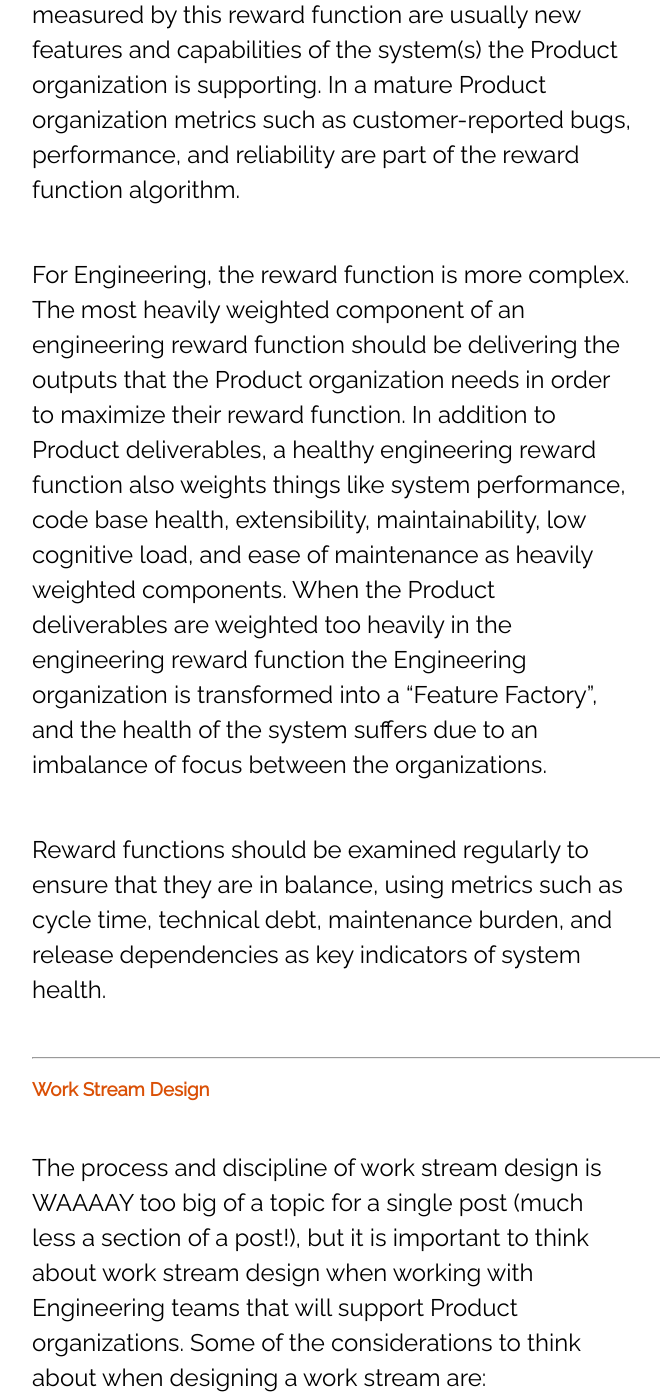
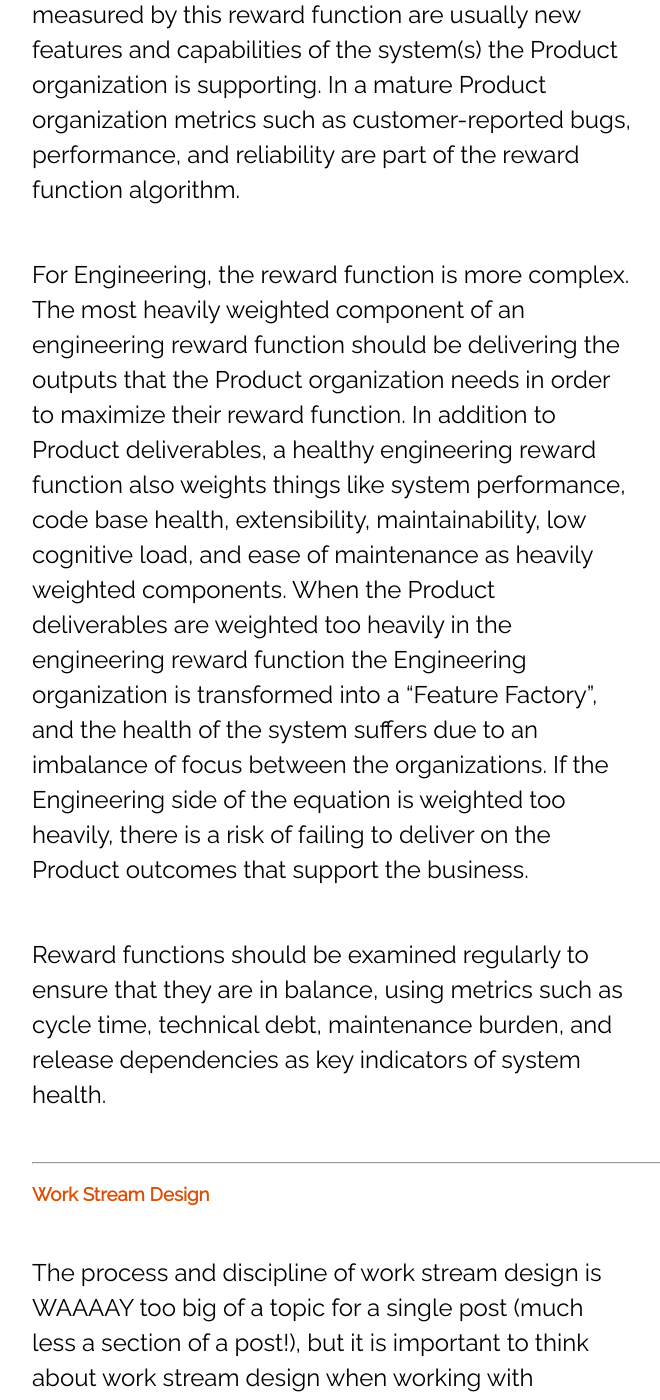
Before and after one commit to theonej/theonej.github.io, a Jekyll site: the page built from _posts/2022-02-08-work-stream-and-process.md, in a window 1280 px wide and 1400 px high, scrolled down 1164 px. Shown: the whole window, without its empty margins (76-736 px from the left). Built offline with Jekyll 4.4.1, drawn with Linux system fonts in a browser that asks for light colours.

Commit message:
Adding fairness to the section discussing balancing reward fucntions

```diff
--- a/_posts/2022-02-08-work-stream-and-process.md
+++ b/_posts/2022-02-08-work-stream-and-process.md
@@ -15,7 +15,7 @@ One of the fundamental things to understand about the balance between Product an
 
 For Product, a healthy reward function involves balancing the needs of the Sales and Marketing departments with the inbound customer requests and long-term strategic investments that provide a market advantage for the business.  The outputs that are measured by this reward function are usually new features and capabilities of the system(s) the Product organization is supporting.  In a mature Product organization metrics such as customer-reported bugs, performance, and reliability are part of the reward function algorithm.
 
-For Engineering, the reward function is more complex.  The most heavily weighted component of an engineering reward function should be delivering the outputs that the Product organization needs in order to maximize their reward function.  In addition to Product deliverables, a healthy engineering reward function also weights things like system performance, code base health, extensibility, maintainability, low cognitive load, and ease of maintenance as heavily weighted components.  When the Product deliverables are weighted too heavily in the engineering reward function the Engineering organization is transformed into a "Feature Factory", and the health of the system suffers due to an imbalance of focus between the organizations.
+For Engineering, the reward function is more complex.  The most heavily weighted component of an engineering reward function should be delivering the outputs that the Product organization needs in order to maximize their reward function.  In addition to Product deliverables, a healthy engineering reward function also weights things like system performance, code base health, extensibility, maintainability, low cognitive load, and ease of maintenance as heavily weighted components.  When the Product deliverables are weighted too heavily in the engineering reward function the Engineering organization is transformed into a "Feature Factory", and the health of the system suffers due to an imbalance of focus between the organizations.  If the Engineering side of the equation is weighted too heavily, there is a risk of failing to deliver on the Product outcomes that support the business.
 
 Reward functions should be examined regularly to ensure that they are in balance, using metrics such as cycle time, technical debt, maintenance burden, and release dependencies as key indicators of system health.
 
```
